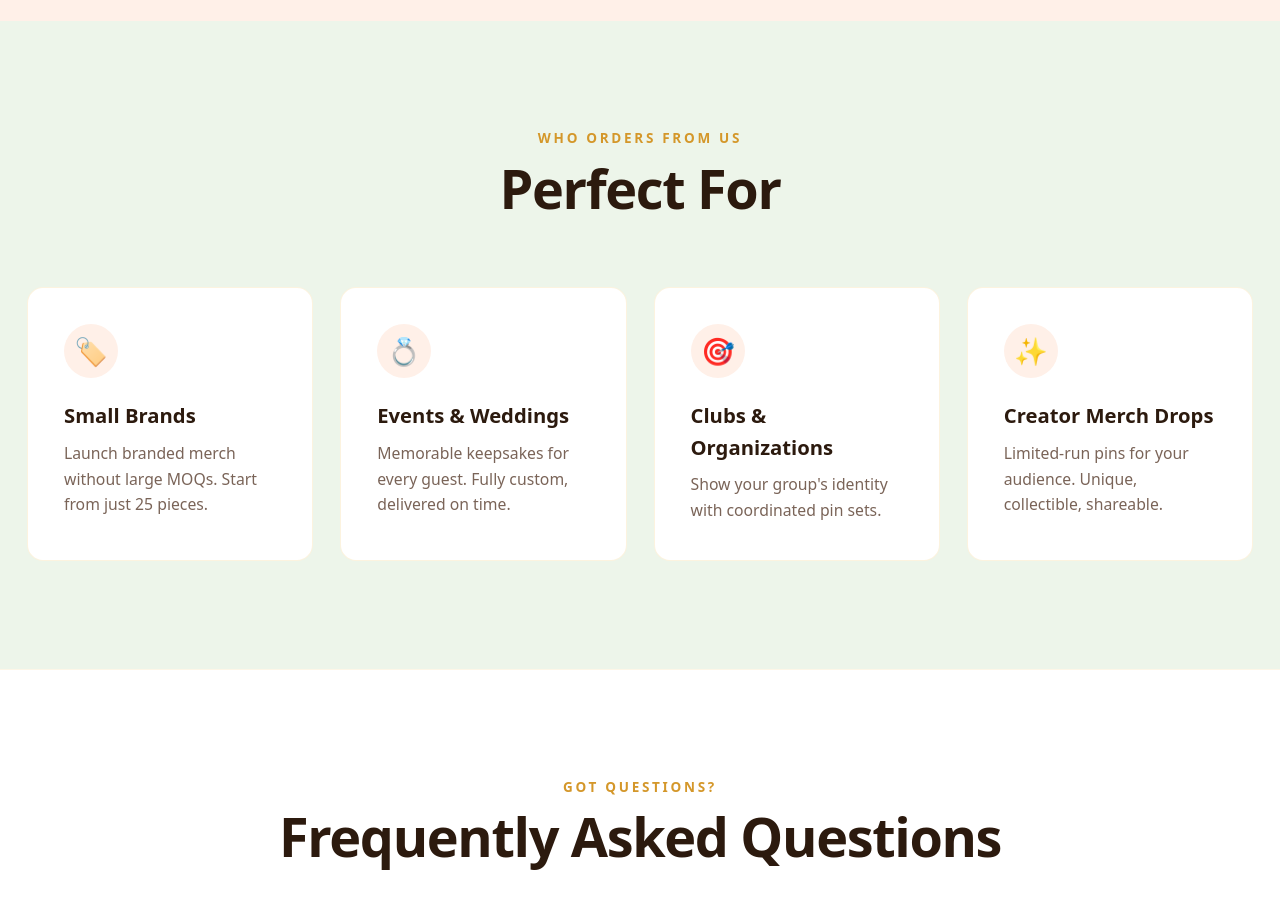
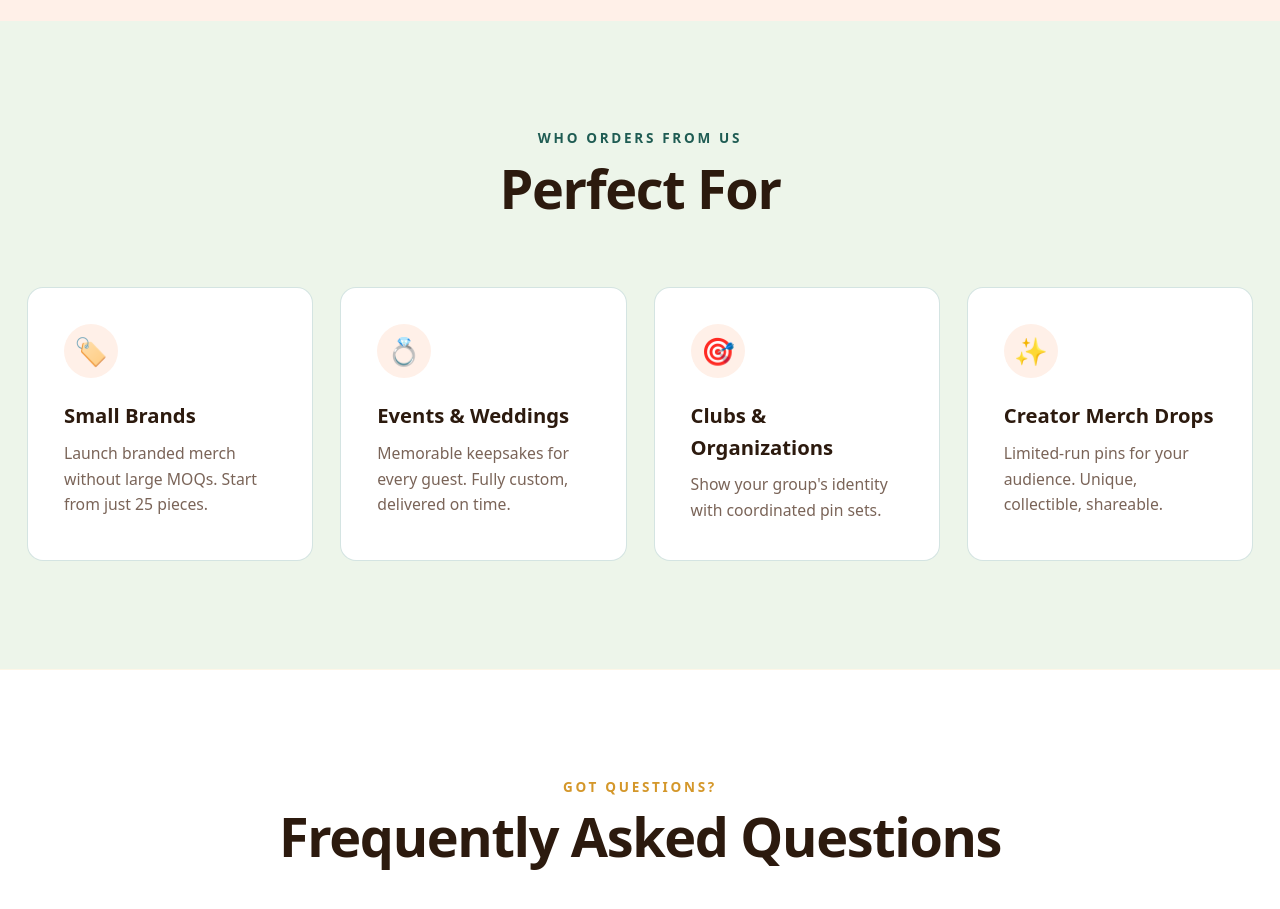
Before and after one commit to n4tty1993/lovepinz, a Next.js app: page / in a window 1280 px wide. Shown: the part 4300-5209 px from the top of the page. Built offline with nearby package versions, Linux system fonts and the light colour scheme.

Commit message:
style: use cases — teal card hover accents

```diff
--- a/components/home/UseCases/UseCases.tsx
+++ b/components/home/UseCases/UseCases.tsx
@@ -5,7 +5,7 @@ export function UseCases() {
     <section className="bg-[#EDF5EA] py-24">
       <div className="max-w-7xl mx-auto px-6">
         <div className="text-center mb-16">
-          <p className="text-xs font-semibold tracking-[0.2em] uppercase text-[#D4972A] mb-3">
+          <p className="text-xs font-semibold tracking-[0.2em] uppercase text-[#1F5C53] mb-3">
             Who Orders From Us
           </p>
           <h2 className="text-4xl md:text-5xl font-bold text-[#2C1A0E] tracking-tight">
@@ -17,12 +17,12 @@ export function UseCases() {
           {USE_CASES.map((uc) => (
             <div
               key={uc.title}
-              className="rounded-2xl border border-[#F0C060]/20 bg-white p-8 hover:border-[#F0C060]/50 hover:shadow-md hover:shadow-amber-100/60 hover:scale-[1.03] transition-all group"
+              className="rounded-2xl border border-[#2A7A6F]/20 bg-white p-8 hover:border-[#2A7A6F]/40 hover:shadow-md hover:shadow-teal-100/40 hover:scale-[1.03] transition-all group"
             >
               <div className="w-12 h-12 rounded-full bg-[#FFF0E8] flex items-center justify-center mb-5 text-2xl">
                 {uc.icon}
               </div>
-              <h3 className="text-lg font-bold text-[#2C1A0E] mb-2 group-hover:text-[#D4972A] transition-colors">
+              <h3 className="text-lg font-bold text-[#2C1A0E] mb-2 group-hover:text-[#2A7A6F] transition-colors">
                 {uc.title}
               </h3>
               <p className="text-[#7A6458] text-sm leading-relaxed">
```
